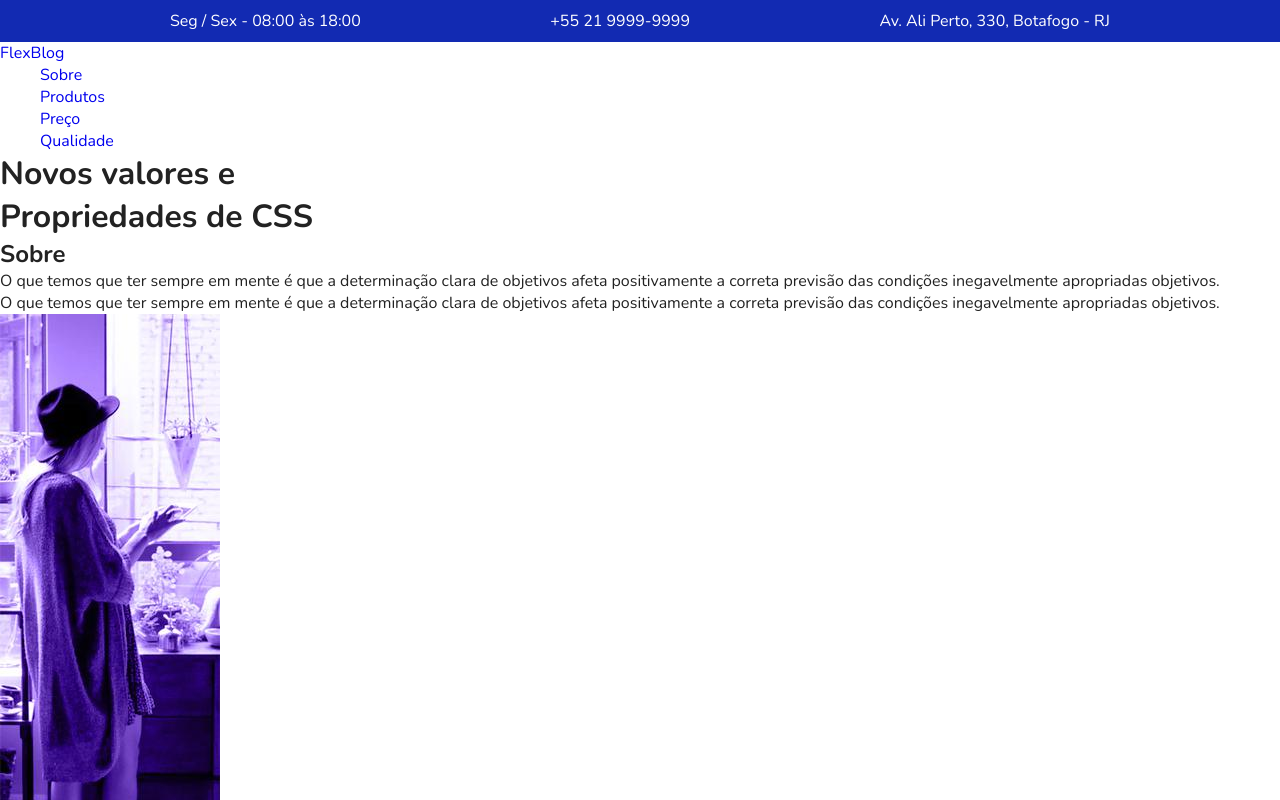
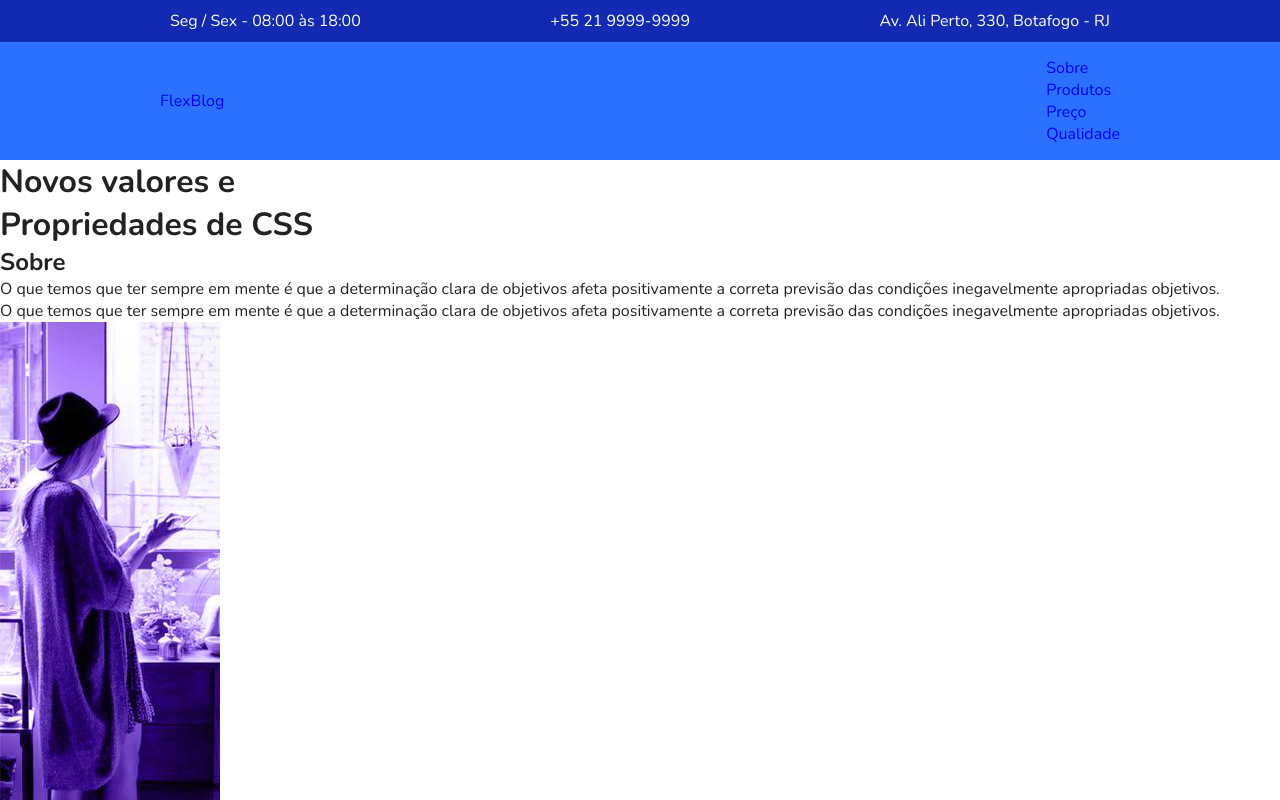
Before and after one commit to Sneezi/flexblog, a plain HTML site: page index.html in a window 1280 px wide. Shown: the top 800 px of the page. Drawn offline with nearby package versions, Linux system fonts and the light colour scheme.

Commit message:
adicionando o estilo do menu

```diff
--- a/css/style.css
+++ b/css/style.css
@@ -6,7 +6,7 @@ ul,
 li,
 a {
   margin: 0px;
-  margin: 0px;
+  padding: 0px;
 }
 
 body {
@@ -33,20 +33,42 @@ img {
 
 /* super info */
 
+/* Background da info */
 .superinfo-bg {
   background-color: #122ab2;
   color: white;
 }
 
+/* CONTAINER */
 .superinfo {
   max-width: 960px;
   margin: 0px auto;
   display: flex;
   justify-content: space-between;
   flex-wrap: wrap;
-  padding: 10px 10px;
+  padding-top: 10px;
 }
 
-.superinfo-bg a {
+.superinfo p,
+.superinfo a {
+  margin: 0px 10px 10px 10px;
+}
+
+.superinfo a {
   color: #fff;
 }
+
+/* Menu */
+.menu-bg {
+  background-color: #2c70ff;
+}
+
+.menu {
+  max-width: 960px;
+  margin: 0 auto;
+  padding: 15px 0;
+  display: flex;
+  justify-content: space-between;
+  align-items: center;
+  flex-wrap: wrap;
+}
```
